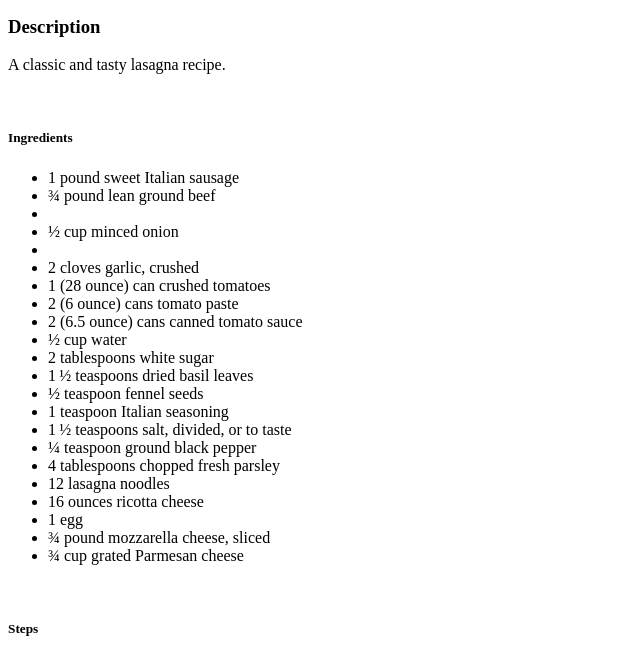
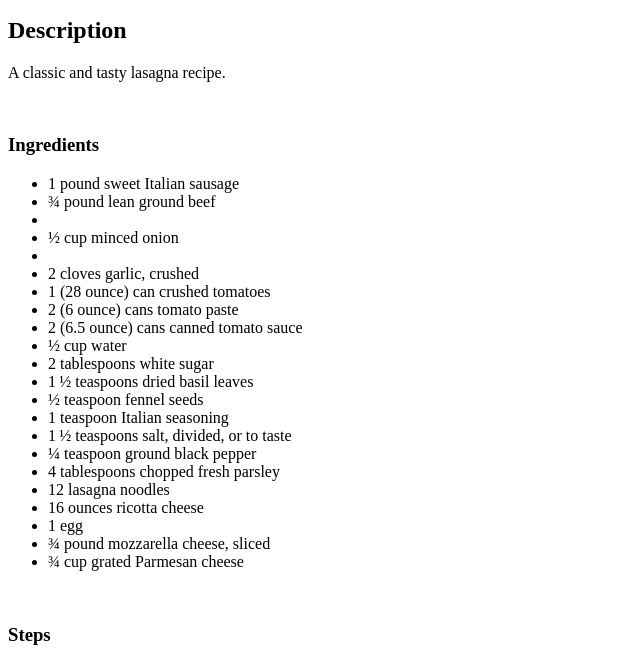
Before and after one commit to mjfrize/odin-recipes, a plain HTML site: page recipes/lasagna.html in a window 1280 px wide. Shown: the part 119-775 px from the top of the page, without its empty margins (0-640 px from the left). Drawn offline with Linux system fonts and the light colour scheme.

Commit message:
Change headings

```diff
--- a/recipes/lasagna.html
+++ b/recipes/lasagna.html
@@ -10,10 +10,10 @@
     <h1><strong>Lasagna</strong></h1>
 <br>
     <img src="../img/lasagna.jpeg" alt="A delicious lasagna">
-    <h3><strong>Description</strong></h3>
+    <h2><strong>Description</strong></h2>
     <p>A classic and tasty lasagna recipe.</p>
 <br>
-    <h5><strong>Ingredients</strong></h5>
+    <h3><strong>Ingredients</strong></h3>
     <ul>
         <li>1 pound sweet Italian sausage</li>
         <li>¾ pound lean ground beef<li>
@@ -37,7 +37,7 @@
         <li>¾ cup grated Parmesan cheese</li>
     </ul>
 <br>
-    <h5><strong>Steps</strong></h5>
+    <h3><strong>Steps</strong></h3>
     <ol>
         <li>In a Dutch oven, cook sausage, ground beef, onion, and garlic over medium heat until well browned. Stir in crushed tomatoes, tomato paste, tomato sauce, and water. Season with sugar, basil, fennel seeds, Italian seasoning, 1 teaspoon salt, pepper, and 2 tablespoons parsley. Simmer, covered, for about 1 1/2 hours, stirring occasionally.</li>
         <li>Bring a large pot of lightly salted water to a boil. Cook lasagna noodles in boiling water for 8 to 10 minutes. Drain noodles, and rinse with cold water. In a mixing bowl, combine ricotta cheese with egg, remaining parsley, and 1/2 teaspoon salt.</li>
```
Also changed, not shown: index.html (+1 -1 lines), recipes/monterey-chicken.html (+3 -2 lines), recipes/salmon-lemon-dill.html (+3 -3 lines).
